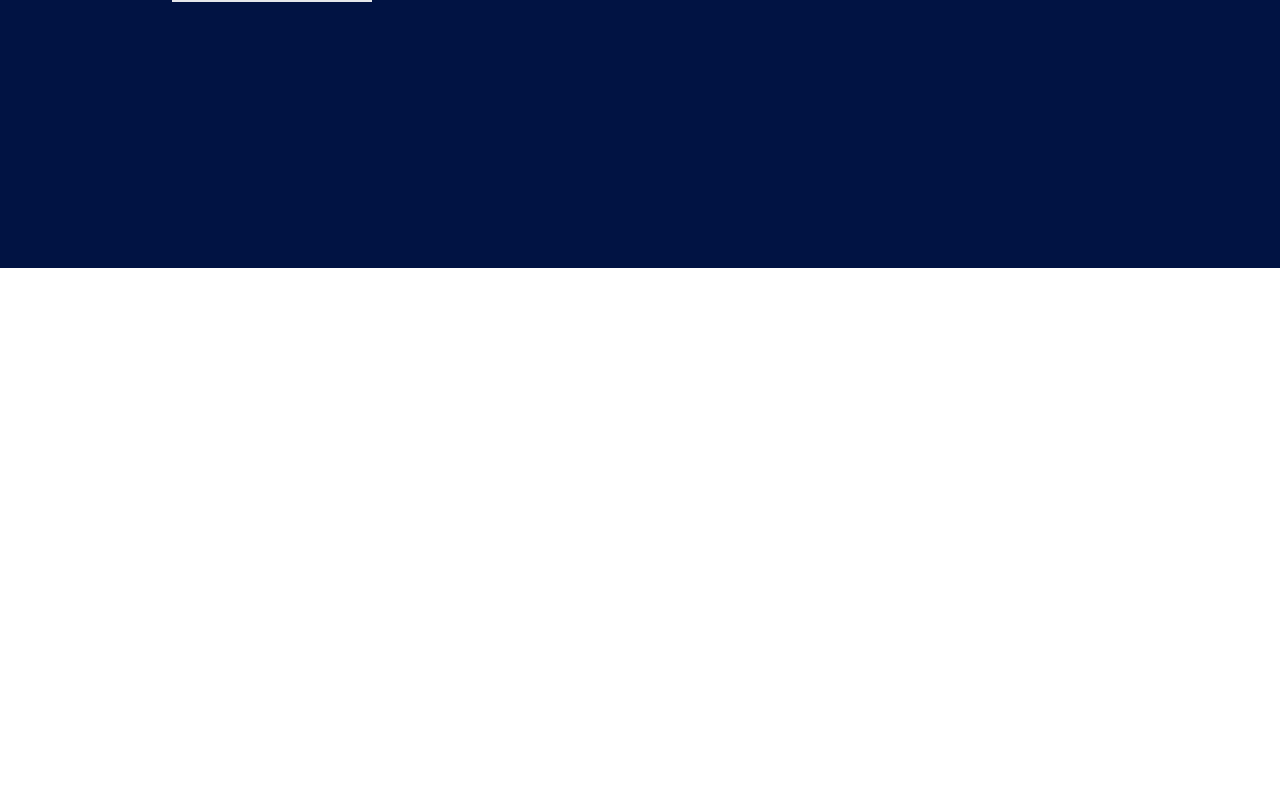
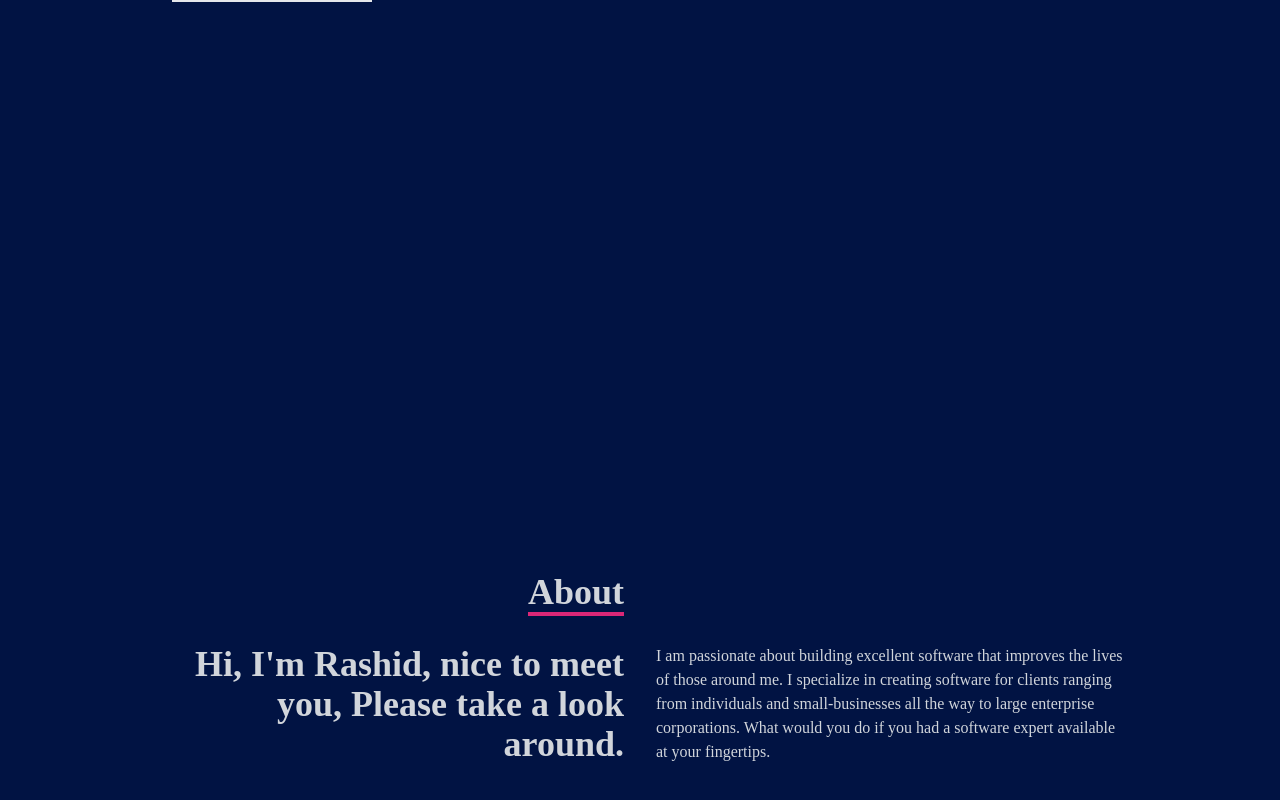
Before and after one commit to rashidsajahan/react-portfolio, a React (Create React App) app: page / in a window 1280 px wide. Shown: the part 532-1332 px from the top of the page. Before the commit the page ends 800 px from the top, so only its background shows below. Built offline with nearby package versions, Linux system fonts and the light colour scheme; the HTML template or start-up script is replaced by a standard one.

Commit message:
about section completed

```diff
--- a/src/App.js
+++ b/src/App.js
@@ -1,3 +1,4 @@
+import About from "./components/About";
 import Home from "./components/Home";
 import Navbar from "./components/Navbar";
 
@@ -6,6 +7,7 @@
     <div >
       <Navbar />
       <Home />
+      <About />
     </div>
   );
 }
--- /dev/null
+++ b/src/components/About.jsx
@@ -0,0 +1,34 @@
+import React from "react";
+
+function About() {
+  return (
+    <div name="about" className="w-full h-screen bg-[#011343] text-gray-300">
+      <div className="flex flex-col justify-center items-center w-full h-full">
+        <div className="max-w-[1000px] w-full grid sm:grid-cols-2 gap-8 px-4">
+          <div className="sm:text-right pb-8 pl-4">
+            <p className="text-4xl font-bold inline border-b-4 border-pink-600">
+              About
+            </p>
+          </div>
+          <div></div>
+        </div>
+        <div className="max-w-[1000px] w-full grid sm:grid-cols-2 gap-8 px-4">
+          <div className="sm:text-right text-4xl font-bold">
+            <p>Hi, I'm Rashid, nice to meet you, Please take a look around.</p>
+          </div>
+          <div>
+            <p>
+              I am passionate about building excellent software that improves
+              the lives of those around me. I specialize in creating software
+              for clients ranging from individuals and small-businesses all the
+              way to large enterprise corporations. What would you do if you had
+              a software expert available at your fingertips.
+            </p>
+          </div>
+        </div>
+      </div>
+    </div>
+  );
+}
+
+export default About;
```
